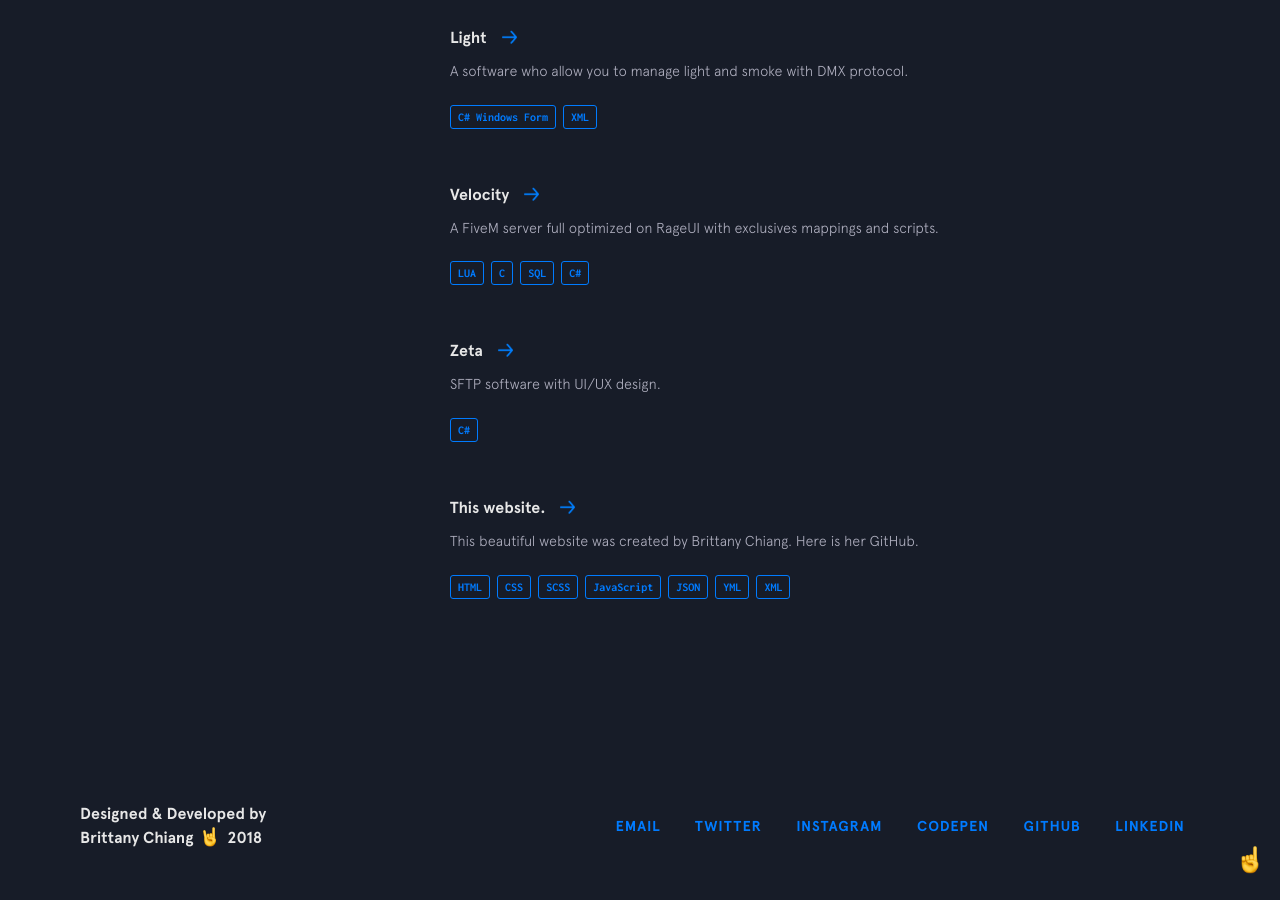
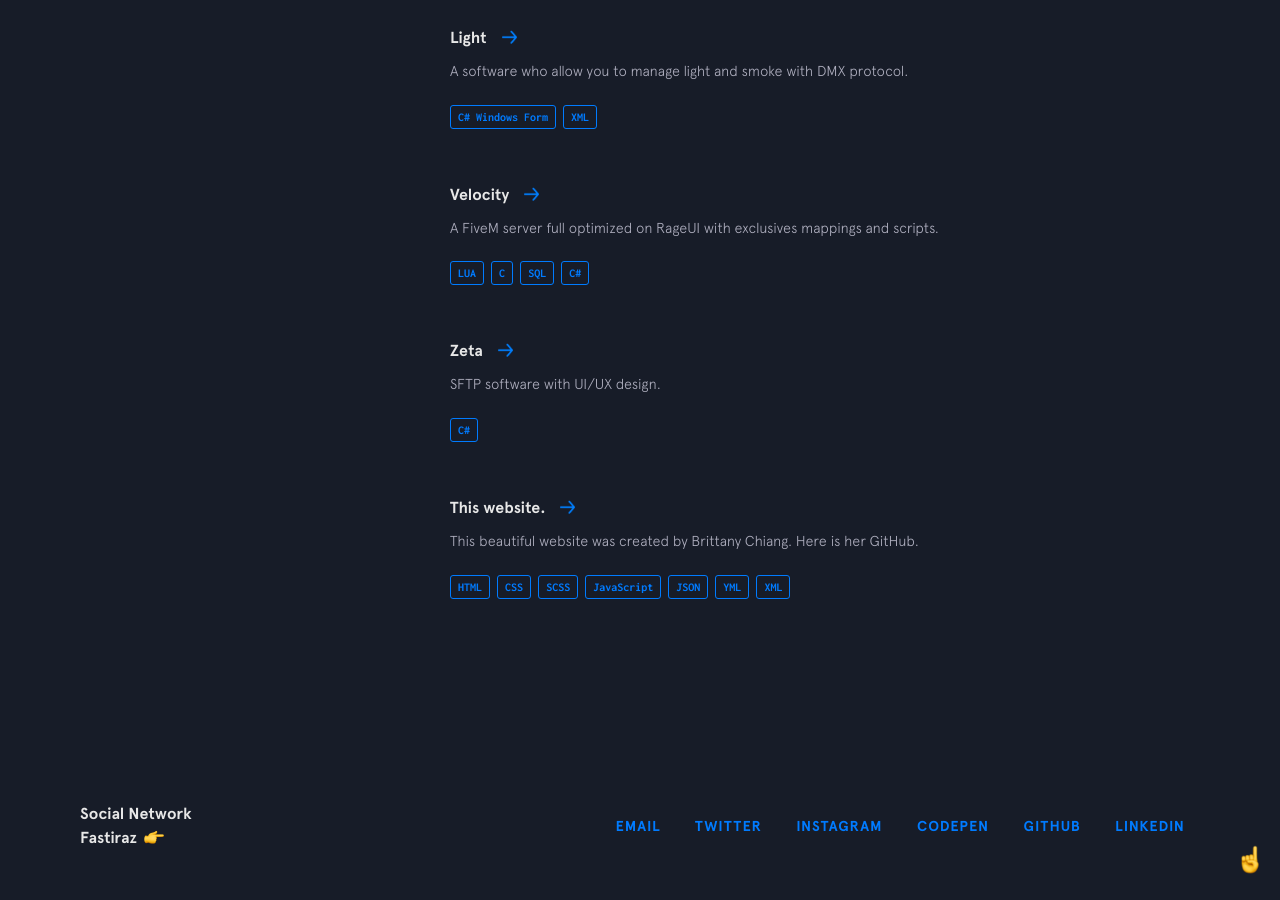
Before and after one commit to Fastiraz/Fastiraz.github.io, a Jekyll site: the page built from index.html, in a window 1280 px wide and 900 px high, scrolled down 3040 px. Built offline with Jekyll 4.4.1, drawn with Linux system fonts in a browser that asks for light colours; nearby versions of some CDN libraries.

Commit message:
Update footer.html

```diff
--- a/_includes/footer.html
+++ b/_includes/footer.html
@@ -1,12 +1,12 @@
 <footer class="footer">
   <div class="footer__copyright">
     <div class="top">
-      <span>Designed &amp; Developed by</span>
+      <span>Social Network</span>
     </div>
     <div class="bottom">
-      <span>Brittany Chiang</span>
-      <img class="emoji" src="{{site.baseurl}}/img/emojis/rockon.png" alt="emoji">
-      <span>2018</span>
+      <span>Fastiraz </span>
+      <img class="emoji" src="{{site.baseurl}}/img/emojis/pointright.png" alt="emoji">
+      <!--<span>2022</span>-->
     </div>
   </div>
   <div class="footer__links">
```
